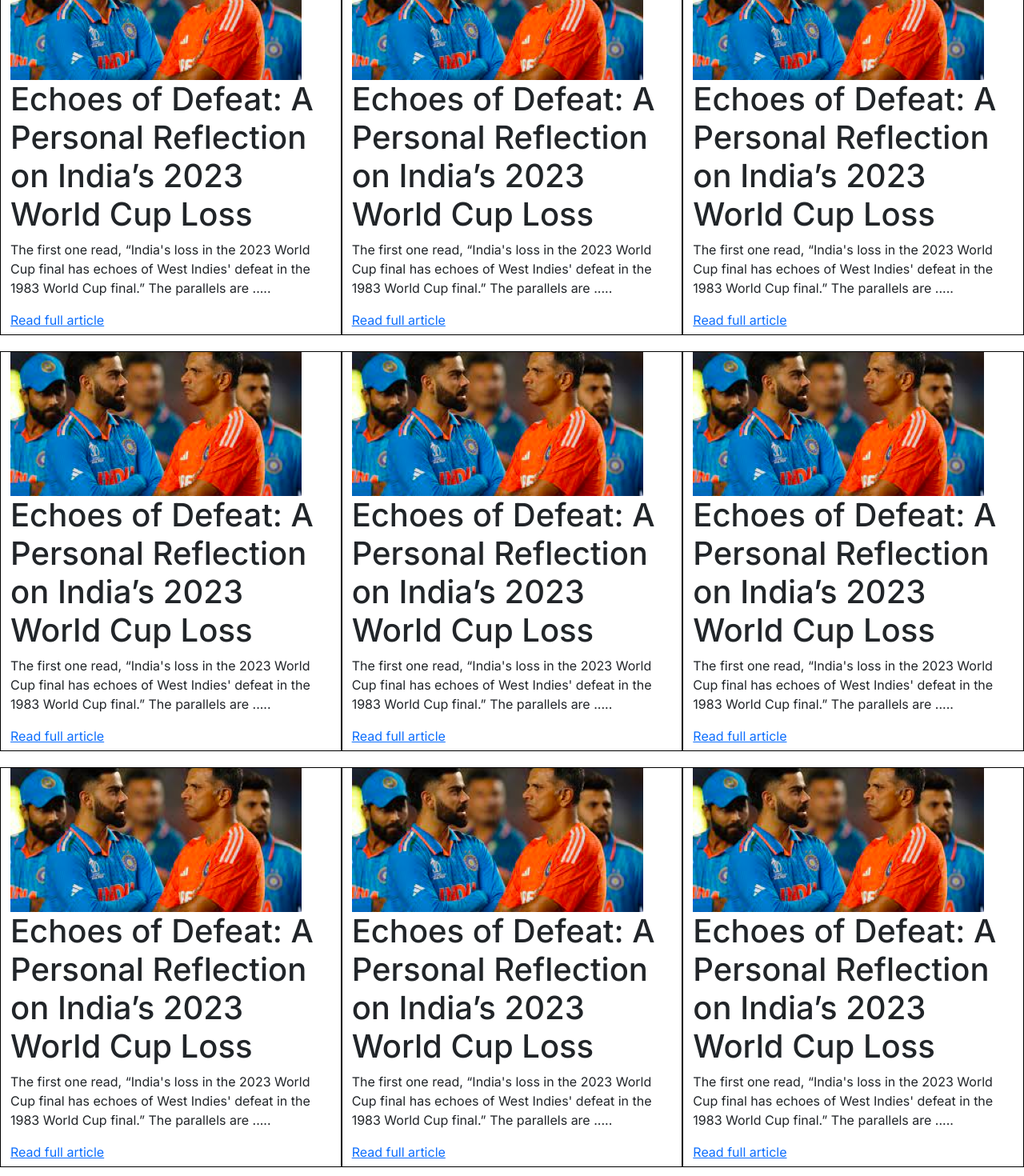
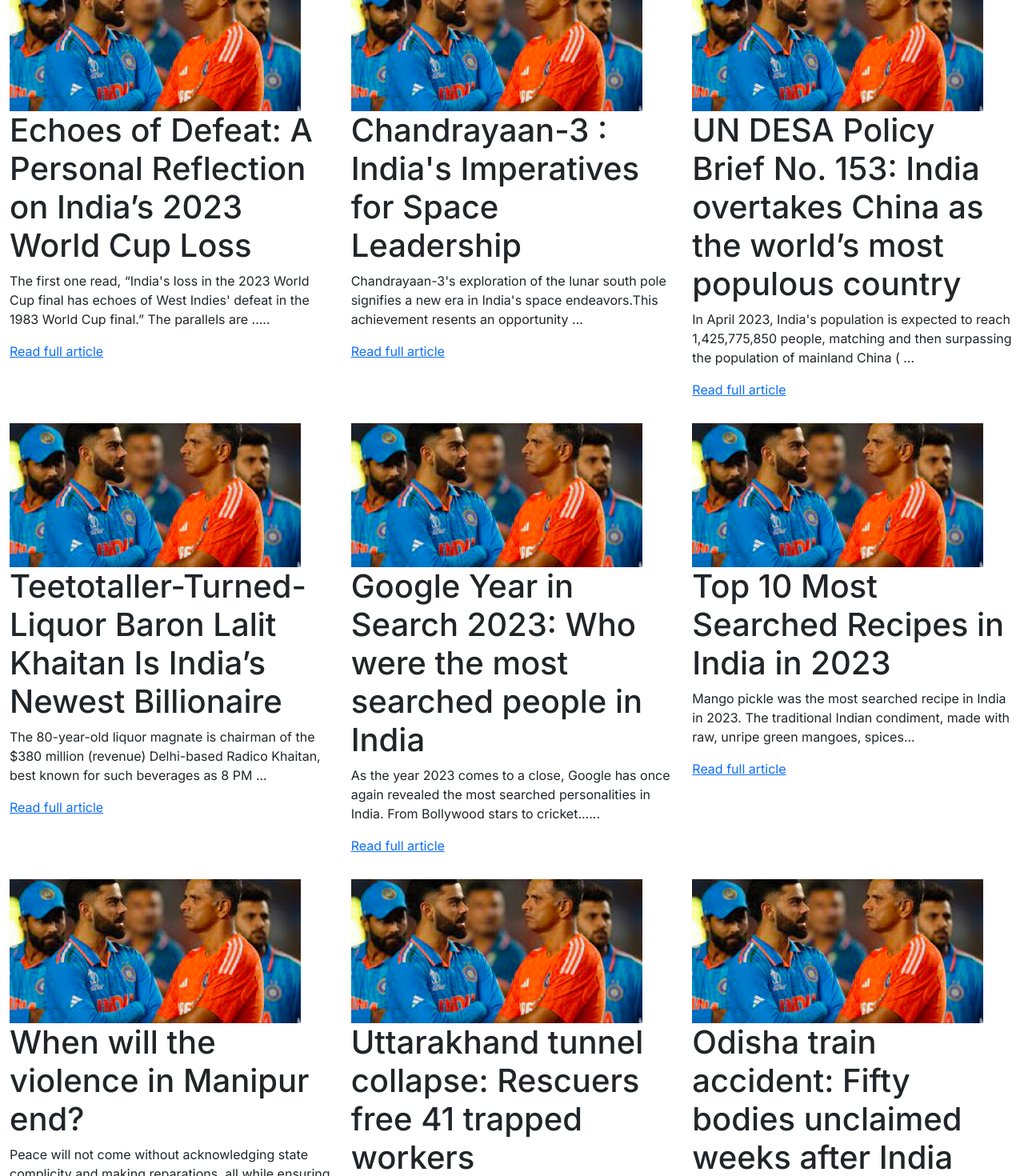
Before and after one commit to KumbharkarSrushti/news_article, a Next.js app: page / in a window 1280 px wide. Shown: the part 460-1930 px from the top of the page at 80% size. Built offline with nearby package versions, Linux system fonts and the light colour scheme.

Commit message:
make array of data

```diff
--- a/app/action.js
+++ b/app/action.js
@@ -1,13 +1,92 @@
 import React from 'react';
 import Search from "./search.js";
 
-const Grid = () => {
-  return (
+const Grid=()=>{
+  const articles=[
+    {
+      id: 1,
+      img: "/cricket.png",
+      title: "Echoes of Defeat: A Personal Reflection on India’s 2023 World Cup Loss",
+      news:
+        "The first one read, “India's loss in the 2023 World Cup final has echoes of West Indies' defeat in the 1983 World Cup final.” The parallels are .....",
+        arti:"https://medium.com/@gouravmodi/echoes-of-defeat-a-personal-reflection-on-indias-2023-world-cup-loss-3177e485c1a0",
+      },
+      {
+        id: 2,
+        img: "/cricket.png",
+        title: "Chandrayaan-3 : India's Imperatives for Space Leadership",
+        news:
+          "Chandrayaan-3's exploration of the lunar south pole signifies a new era in India's space endeavors.This achievement resents an opportunity ...",
+          arti:"https://medium.com/@gouravmodi/echoes-of-defeat-a-personal-reflection-on-indias-2023-world-cup-loss-3177e485c1a0",
+      },
+    {
+      id: 3,
+      img: "/cricket.png",
+      title: "UN DESA Policy Brief No. 153: India overtakes China as the world’s most populous country",
+      news:
+        "In April 2023, India's population is expected to reach 1,425,775,850 people, matching and then surpassing the population of mainland China ( ...",
+        arti:"https://medium.com/@gouravmodi/echoes-of-defeat-a-personal-reflection-on-indias-2023-world-cup-loss-3177e485c1a0",
+
+    },
+    {
+      id: 4,
+      img: "/cricket.png",
+      title: "Teetotaller-Turned-Liquor Baron Lalit Khaitan Is India’s Newest Billionaire",
+      news:
+        "The 80-year-old liquor magnate is chairman of the $380 million (revenue) Delhi-based Radico Khaitan, best known for such beverages as 8 PM ...",
+        arti:"https://medium.com/@gouravmodi/echoes-of-defeat-a-personal-reflection-on-indias-2023-world-cup-loss-3177e485c1a0",
+      },
+    {
+      id: 5,
+      img: "/cricket.png",
+      title: "Google Year in Search 2023: Who were the most searched people in India",
+      news:
+        "As the year 2023 comes to a close, Google has once again revealed the most searched personalities in India. From Bollywood stars to cricket......",
+        arti:"https://medium.com/@gouravmodi/echoes-of-defeat-a-personal-reflection-on-indias-2023-world-cup-loss-3177e485c1a0",
+      },
+    {
+      id: 6,
+      img: "/cricket.png",
+      title: "Top 10 Most Searched Recipes in India in 2023",
+      news:
+        "Mango pickle was the most searched recipe in India in 2023. The traditional Indian condiment, made with raw, unripe green mangoes, spices...",
+      arti:"https://medium.com/@gouravmodi/echoes-of-defeat-a-personal-reflection-on-indias-2023-world-cup-loss-3177e485c1a0",
+
+      },
+    {
+      id: 7,
+      img: "/cricket.png",
+      title: "When will the violence in Manipur end?",
+      news:
+        "Peace will not come without acknowledging state complicity and making reparations, all while ensuring safety for the Zo community.",
+      arti:"https://medium.com/@gouravmodi/echoes-of-defeat-a-personal-reflection-on-indias-2023-world-cup-loss-3177e485c1a0",
+    },
+    {
+      id: 8,
+      img: "/cricket.png",
+      title: "Uttarakhand tunnel collapse: Rescuers free 41 trapped workers",
+      news:
+      "The workers were stuck for two weeks after a part of a tunnel they were working in collapsed.",
+      arti:"https://medium.com/@gouravmodi/echoes-of-defeat-a-personal-reflection-on-indias-2023-world-cup-loss-3177e485c1a0",
+    },
+    {
+      id: 9,
+      img: "/cricket.png",
+      title: "Odisha train accident: Fifty bodies unclaimed weeks after India crash",
+      news:
+      "More than 50 bodies remain unclaimed a month after a deadly train crash killed at least 293 people in India. The accident took place on 2 ...",
+      arti:"https://medium.com/@gouravmodi/echoes-of-defeat-a-personal-reflection-on-indias-2023-world-cup-loss-3177e485c1a0",
+    },
+  ];
+
+
+
+  return(
     <>
   <div className="flex-container">
     <div className="box1"></div>
     <div className="d-flex justify-content-center box2">
-        <img src="/Frame 7.png" alt="logo" style={{ width: '563px', height: '118px' }}></img>
+      <img src="Frame 7.png" alt="logo" style={{ width: '563px', height: '118px' }}></img>
     </div>
     <div className="box3">
       <Search/>
@@ -18,82 +97,132 @@ const Grid = () => {
   </div>
   <div className="container">
         <div className="row">
-          <div className="col-12 col-lg-4 box">
-            <img src="/cricket.png" alt="png"></img>
-            <h1>Echoes of Defeat: A Personal Reflection on India’s 2023 World Cup Loss</h1>
-            <p>The first one read, “India's loss in the 2023 World Cup final has echoes of West Indies' defeat in the 1983 World Cup final.” The parallels are .....</p>
-            <a href="https://medium.com/@gouravmodi/echoes-of-defeat-a-personal-reflection-on-indias-2023-world-cup-loss-3177e485c1a0">
+          {articles.map(article => (
+            <div key={article.id} className="col-12 col-lg-4 box">
+              <img src={article.img} alt="png" />
+              <h1>{article.title}</h1>
+              <p>{article.news}</p>
+              <a href={article.arti}>
                 <p>Read full article</p>
               </a>
             </div>
-          <div className="col-12 col-lg-4 box">
-          <img src="/cricket.png" alt="png"></img>
-            <h1>Echoes of Defeat: A Personal Reflection on India’s 2023 World Cup Loss</h1>
-            <p>The first one read, “India's loss in the 2023 World Cup final has echoes of West Indies' defeat in the 1983 World Cup final.” The parallels are .....</p>
-            <a href="https://medium.com/@gouravmodi/echoes-of-defeat-a-personal-reflection-on-indias-2023-world-cup-loss-3177e485c1a0">
-              <p>Read full article</p>
-            </a>
-          </div>
-          <div className="col-12 col-lg-4 box">
-          <img src="/cricket.png" alt="png"></img>
-            <h1>Echoes of Defeat: A Personal Reflection on India’s 2023 World Cup Loss</h1>
-            <p>The first one read, “India's loss in the 2023 World Cup final has echoes of West Indies' defeat in the 1983 World Cup final.” The parallels are .....</p>
-            <a href="https://medium.com/@gouravmodi/echoes-of-defeat-a-personal-reflection-on-indias-2023-world-cup-loss-3177e485c1a0">
-            <p>Read full article</p>
-            </a>
-          </div>
-          <div className="col-12 col-lg-4 box">
-          <img src="/cricket.png" alt="png"></img>
-            <h1>Echoes of Defeat: A Personal Reflection on India’s 2023 World Cup Loss</h1>
-            <p>The first one read, “India's loss in the 2023 World Cup final has echoes of West Indies' defeat in the 1983 World Cup final.” The parallels are .....</p>
-            <a href="https://medium.com/@gouravmodi/echoes-of-defeat-a-personal-reflection-on-indias-2023-world-cup-loss-3177e485c1a0">
-              <p>Read full article</p>
-            </a>
-          </div>
-          <div className="col-12 col-lg-4 box">
-          <img src="/cricket.png" alt="png"></img>
-            <h1>Echoes of Defeat: A Personal Reflection on India’s 2023 World Cup Loss</h1>
-            <p>The first one read, “India's loss in the 2023 World Cup final has echoes of West Indies' defeat in the 1983 World Cup final.” The parallels are .....</p>
-            <a href="https://medium.com/@gouravmodi/echoes-of-defeat-a-personal-reflection-on-indias-2023-world-cup-loss-3177e485c1a0">
-              <p>Read full article</p>
-            </a>
-          </div>
-          <div className="col-12 col-lg-4 box">
-          <img src="/cricket.png" alt="png"></img>
-            <h1>Echoes of Defeat: A Personal Reflection on India’s 2023 World Cup Loss</h1>
-            <p>The first one read, “India's loss in the 2023 World Cup final has echoes of West Indies' defeat in the 1983 World Cup final.” The parallels are .....</p>
-            <a href="https://medium.com/@gouravmodi/echoes-of-defeat-a-personal-reflection-on-indias-2023-world-cup-loss-3177e485c1a0">
-             <p>Read full article</p>
-            </a>
-          </div>
-          <div className="col-12 col-lg-4 box">
-          <img src="/cricket.png" alt="png"></img>
-            <h1>Echoes of Defeat: A Personal Reflection on India’s 2023 World Cup Loss</h1>
-            <p>The first one read, “India's loss in the 2023 World Cup final has echoes of West Indies' defeat in the 1983 World Cup final.” The parallels are .....</p>
-            <a href="https://medium.com/@gouravmodi/echoes-of-defeat-a-personal-reflection-on-indias-2023-world-cup-loss-3177e485c1a0">
-              <p>Read full article</p>
-            </a>
-          </div>
-          <div className="col-12 col-lg-4 box">
-          <img src="/cricket.png" alt="png"></img>
-            <h1>Echoes of Defeat: A Personal Reflection on India’s 2023 World Cup Loss</h1>
-            <p>The first one read, “India's loss in the 2023 World Cup final has echoes of West Indies' defeat in the 1983 World Cup final.” The parallels are .....</p>
-            <a href="https://medium.com/@gouravmodi/echoes-of-defeat-a-personal-reflection-on-indias-2023-world-cup-loss-3177e485c1a0">
-              <p>Read full article</p>
-            </a>
-            </div>
-          <div className="col-12 col-lg-4 box">
-          <img src="/cricket.png" alt="png"></img>
-            <h1>Echoes of Defeat: A Personal Reflection on India’s 2023 World Cup Loss</h1>
-            <p>The first one read, “India's loss in the 2023 World Cup final has echoes of West Indies' defeat in the 1983 World Cup final.” The parallels are .....</p>
-            <a href="https://medium.com/@gouravmodi/echoes-of-defeat-a-personal-reflection-on-indias-2023-world-cup-loss-3177e485c1a0">
-              <p>Read full article</p>
-            </a>
-          </div>
+          ))}
         </div>
   </div>
 </>
-  );
-};
 
+
+  )
+}
 export default Grid;
+
+
+
+
+
+
+
+
+
+
+
+
+
+
+
+// const Grid = () => {
+//   return (
+//     <>
+//       <div className="flex-container">
+//         <div className="box1"></div>
+//         <div className="d-flex justify-content-center box2">
+//         <img src="/Frame 7.png" alt="logo" style={{ width: '563px', height: '118px' }}></img>
+//         </div>
+//         <div className="box3">
+//         <Search/>
+//         </div>
+//       </div>
+//       <div className='newrow'>
+//         <p>TOP NEWS FROM INDIA</p>
+//       </div>
+//       <div className="container">
+//         <div className="row">
+//           <div className="col-12 col-lg-4 box">
+//             <img src="/cricket.png" alt="png"></img>
+//             <h1>Echoes of Defeat: A Personal Reflection on India’s 2023 World Cup Loss</h1>
+//             <p>The first one read, “India's loss in the 2023 World Cup final has echoes of West Indies' defeat in the 1983 World Cup final.” The parallels are .....</p>
+//             <a href="https://medium.com/@gouravmodi/echoes-of-defeat-a-personal-reflection-on-indias-2023-world-cup-loss-3177e485c1a0">
+//                 <p>Read full article</p>
+//               </a>
+//             </div>
+//           <div className="col-12 col-lg-4 box">
+//           <img src="/cricket.png" alt="png"></img>
+//             <h1>Echoes of Defeat: A Personal Reflection on India’s 2023 World Cup Loss</h1>
+//             <p>The first one read, “India's loss in the 2023 World Cup final has echoes of West Indies' defeat in the 1983 World Cup final.” The parallels are .....</p>
+//             <a href="https://medium.com/@gouravmodi/echoes-of-defeat-a-personal-reflection-on-indias-2023-world-cup-loss-3177e485c1a0">
+//               <p>Read full article</p>
+//             </a>
+//           </div>
+//           <div className="col-12 col-lg-4 box">
+//           <img src="/cricket.png" alt="png"></img>
+//             <h1>Echoes of Defeat: A Personal Reflection on India’s 2023 World Cup Loss</h1>
+//             <p>The first one read, “India's loss in the 2023 World Cup final has echoes of West Indies' defeat in the 1983 World Cup final.” The parallels are .....</p>
+//             <a href="https://medium.com/@gouravmodi/echoes-of-defeat-a-personal-reflection-on-indias-2023-world-cup-loss-3177e485c1a0">
+//             <p>Read full article</p>
+//             </a>
+//           </div>
+//           <div className="col-12 col-lg-4 box">
+//           <img src="/cricket.png" alt="png"></img>
+//             <h1>Echoes of Defeat: A Personal Reflection on India’s 2023 World Cup Loss</h1>
+//             <p>The first one read, “India's loss in the 2023 World Cup final has echoes of West Indies' defeat in the 1983 World Cup final.” The parallels are .....</p>
+//             <a href="https://medium.com/@gouravmodi/echoes-of-defeat-a-personal-reflection-on-indias-2023-world-cup-loss-3177e485c1a0">
+//               <p>Read full article</p>
+//             </a>
+//           </div>
+//           <div className="col-12 col-lg-4 box">
+//           <img src="/cricket.png" alt="png"></img>
+//             <h1>Echoes of Defeat: A Personal Reflection on India’s 2023 World Cup Loss</h1>
+//             <p>The first one read, “India's loss in the 2023 World Cup final has echoes of West Indies' defeat in the 1983 World Cup final.” The parallels are .....</p>
+//             <a href="https://medium.com/@gouravmodi/echoes-of-defeat-a-personal-reflection-on-indias-2023-world-cup-loss-3177e485c1a0">
+//               <p>Read full article</p>
+//             </a>
+//           </div>
+//           <div className="col-12 col-lg-4 box">
+//           <img src="/cricket.png" alt="png"></img>
+//             <h1>Echoes of Defeat: A Personal Reflection on India’s 2023 World Cup Loss</h1>
+//             <p>The first one read, “India's loss in the 2023 World Cup final has echoes of West Indies' defeat in the 1983 World Cup final.” The parallels are .....</p>
+//             <a href="https://medium.com/@gouravmodi/echoes-of-defeat-a-personal-reflection-on-indias-2023-world-cup-loss-3177e485c1a0">
+//              <p>Read full article</p>
+//             </a>
+//           </div>
+//           <div className="col-12 col-lg-4 box">
+//           <img src="/cricket.png" alt="png"></img>
+//             <h1>Echoes of Defeat: A Personal Reflection on India’s 2023 World Cup Loss</h1>
+//             <p>The first one read, “India's loss in the 2023 World Cup final has echoes of West Indies' defeat in the 1983 World Cup final.” The parallels are .....</p>
+//             <a href="https://medium.com/@gouravmodi/echoes-of-defeat-a-personal-reflection-on-indias-2023-world-cup-loss-3177e485c1a0">
+//               <p>Read full article</p>
+//             </a>
+//           </div>
+//           <div className="col-12 col-lg-4 box">
+//           <img src="/cricket.png" alt="png"></img>
+//             <h1>Echoes of Defeat: A Personal Reflection on India’s 2023 World Cup Loss</h1>
+//             <p>The first one read, “India's loss in the 2023 World Cup final has echoes of West Indies' defeat in the 1983 World Cup final.” The parallels are .....</p>
+//             <a href="https://medium.com/@gouravmodi/echoes-of-defeat-a-personal-reflection-on-indias-2023-world-cup-loss-3177e485c1a0">
+//               <p>Read full article</p>
+//             </a>
+//             </div>
+//           <div className="col-12 col-lg-4 box">
+//           <img src="/cricket.png" alt="png"></img>
+//             <h1>Echoes of Defeat: A Personal Reflection on India’s 2023 World Cup Loss</h1>
+//             <p>The first one read, “India's loss in the 2023 World Cup final has echoes of West Indies' defeat in the 1983 World Cup final.” The parallels are .....</p>
+//             <a href="https://medium.com/@gouravmodi/echoes-of-defeat-a-personal-reflection-on-indias-2023-world-cup-loss-3177e485c1a0">
+//               <p>Read full article</p>
+//             </a>
+//           </div>
+//         </div>
+//       </div>
+//     </>
+//   );
+// };
+
+// export default Grid;
--- a/app/globals.css
+++ b/app/globals.css
@@ -11,8 +11,8 @@
 }
 
 .box {
-  border: 1px solid black;
-  height: 500px;
+  /* border: 1px solid black; */
+  height: 550px;
   margin-bottom: 20px;
 }
 
@@ -24,11 +24,11 @@
 
 .box1{
   height:30px;
-  border: 1px solid black;
+  /* border: 1px solid black; */
 }
 
 .box2{
-  border: 1px solid black;
+  border-bottom: 1px solid black;
   height:140px;
   justify-content: center;
   line-height: 140%;
@@ -36,7 +36,7 @@
 }
 
 .box3{
-  border: 1px solid black;
+  border-top: 1px solid black;
   height:180px;
 }
 .form-control {
@@ -84,10 +84,12 @@
 }
 
 .newrow{
-  border:1px solid black;
+  /* border:1px solid black; */
   height:25px;
   width: 1280px;
   margin:auto;
   color:red;
   font-size: 20px;
+  margin-bottom:40px;
+  padding:10px;
 }
```
Lines whose indentation alone changed are shown as unchanged.
